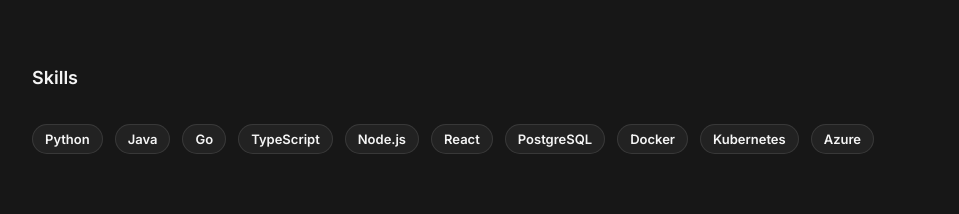
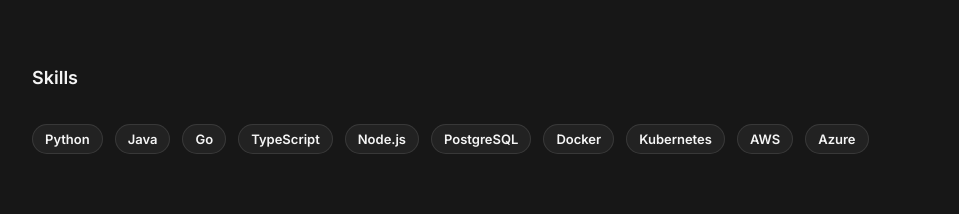
Before and after one commit to dominic-arok/personal-site, a Next.js app: page / in a window 1280 px wide. Shown: the part 800-1014 px from the top of the page, without its empty margins (288-1247 px from the left). Built offline with nearby package versions, Linux system fonts and the light colour scheme.

Commit message:
update skills

```diff
--- a/src/components/Skills.tsx
+++ b/src/components/Skills.tsx
@@ -5,10 +5,10 @@
     "Go",
     "TypeScript",
     "Node.js",
-    "React",
     "PostgreSQL",
     "Docker",
     "Kubernetes",
+    "AWS",
     "Azure"
   ];
 
```
